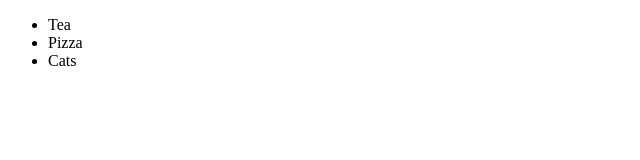
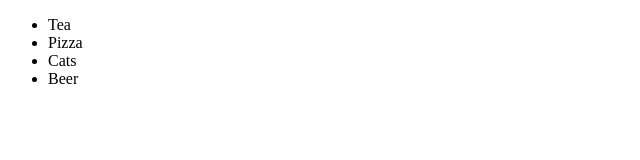
Before and after one commit to stephenmurray3/my-first-github-repo, a plain HTML site: page index.html in a window 1280 px wide. Shown: the full height of the page, 0-640 px from the left. Drawn offline with Linux system fonts and the light colour scheme.

Commit message:
added extra line item

```diff
--- a/index.html
+++ b/index.html
@@ -10,6 +10,7 @@
         <li>Tea</li>
         <li>Pizza</li>
         <li>Cats</li>
+        <li>Beer</li>
     </ul>
 </body>
 </html>
```
